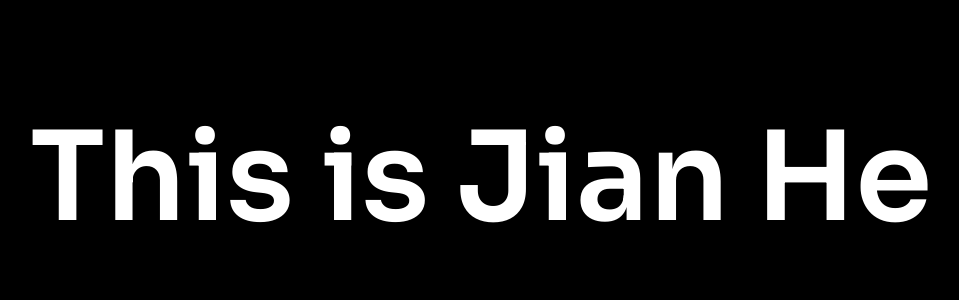
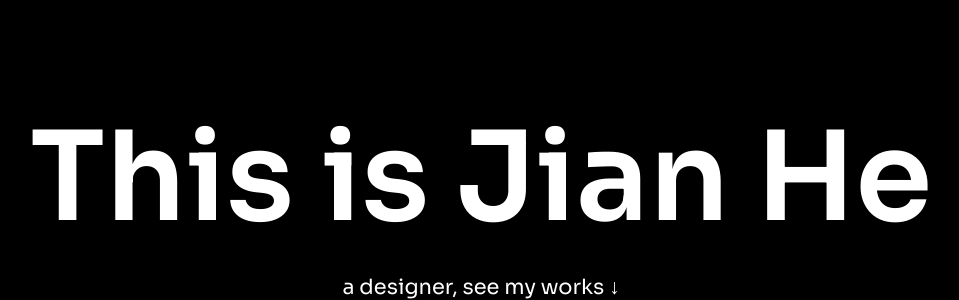
Before and after one commit to hexiaok/my-site, a React (Create React App) app: page / in a window 1280 px wide. Shown: the part 550-850 px from the top of the page, without its empty margins (159-1118 px from the left). Before the commit the page ends 806 px from the top, so only its background shows below. Built offline with nearby package versions, Linux system fonts and the light colour scheme.

Commit message:
refactor: Improve hero text layout and styling
- Abstract hero text styles to a dedicated CSS class.
- Group hero text and sub-hero text in a container for better layout control.
- Adjust spacing between hero text and sub-hero text.

```diff
--- a/src/GlobeComponent.css
+++ b/src/GlobeComponent.css
@@ -51,17 +51,29 @@
   text-align: left;
 }
 
-.hero-text {
+.hero-container {
   position: absolute;
   top: calc(50% + 250px);
   left: 50%;
   transform: translateX(-50%);
+  text-align: center;
+  width: 100%;
+  z-index: 10;
+}
+
+.hero-text {
   color: white;
   font-family: 'Sora', sans-serif;
   font-size: 124px;
   font-weight: 520;
-  text-align: center;
-  width: 100%;
   line-height: normal;
-  z-index: 10;
 }
+
+.sub-hero-text {
+  color: white;
+  font-size: 21px;
+  font-family: 'Sora';
+  font-weight: 400;
+  word-wrap: break-word;
+  margin-top: 18px;
+}
--- a/src/GlobeComponent.js
+++ b/src/GlobeComponent.js
@@ -117,7 +117,10 @@ const GlobeComponent = () => {
         }}
         onHtmlElementClick={handleCityClick}
       />
-      <div className="hero-text">This is Jian He</div>
+      <div className="hero-container">
+        <div className="hero-text">This is Jian He</div>
+        <div className="sub-hero-text">a designer, see my works ↓</div>
+      </div>
     </>
   );
 };
```
